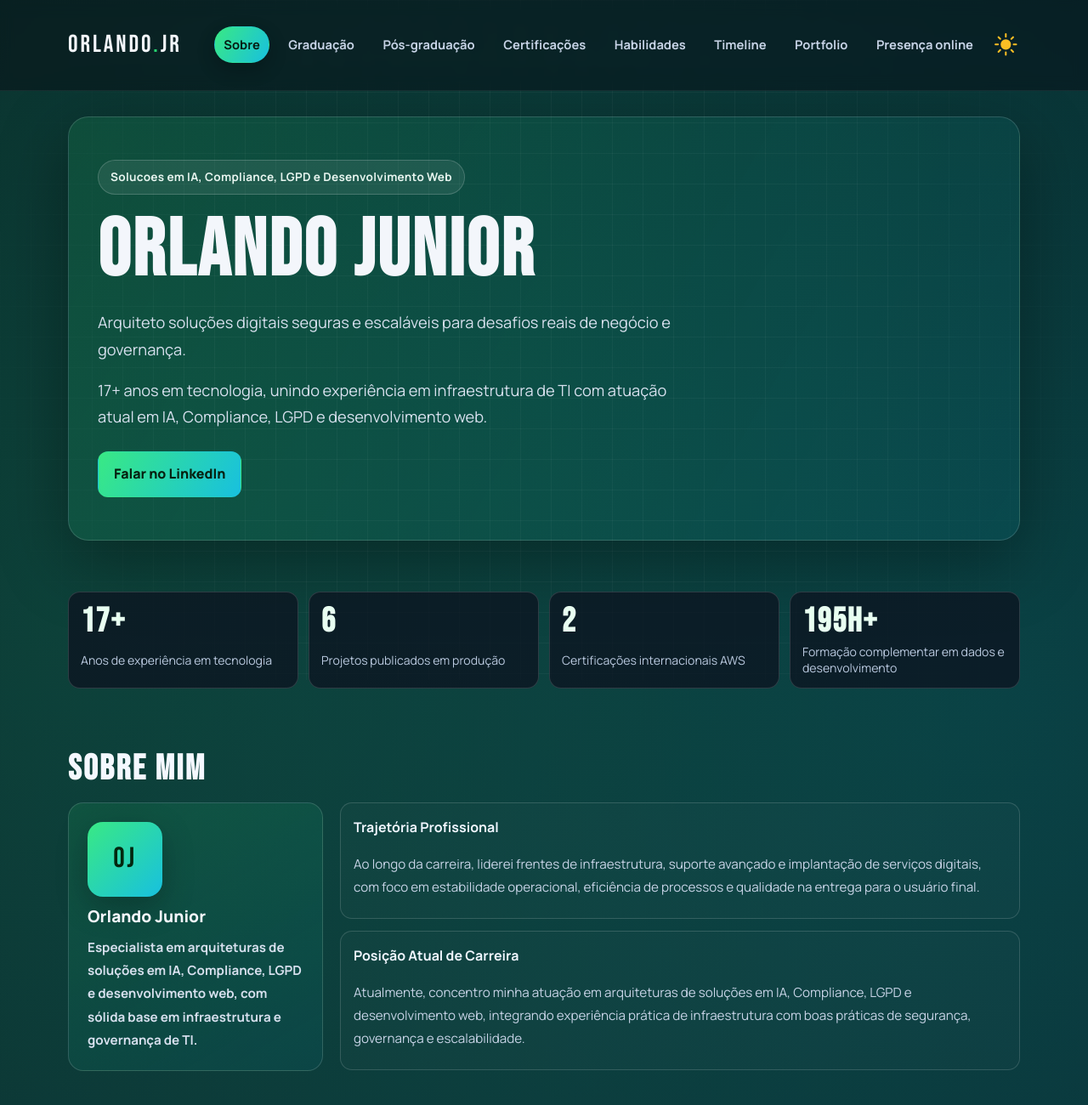
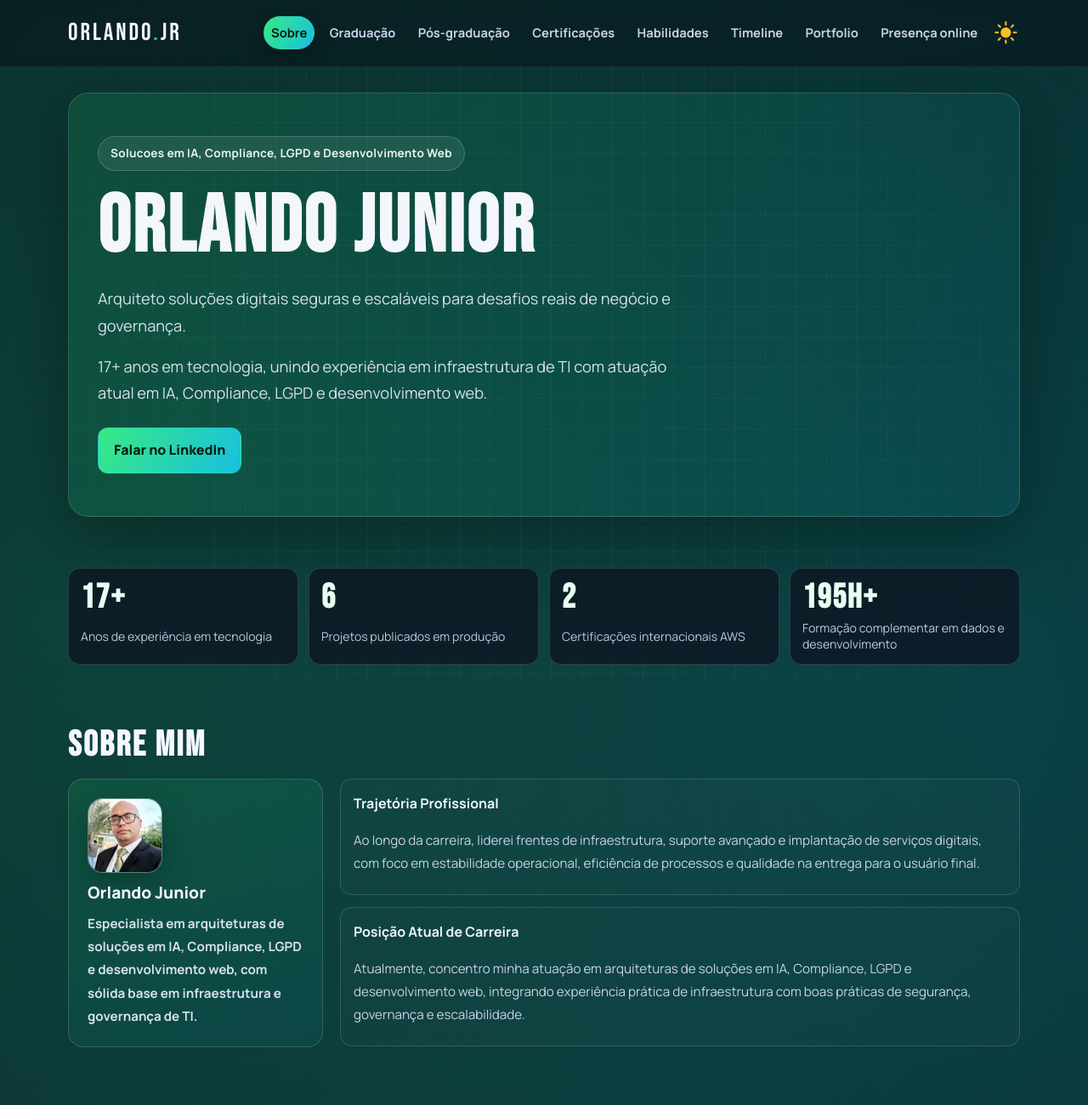
Before and after one commit to orlandojsjunior/orlandojsjunior.github.io, a plain HTML site: page index.html in a window 1280 px wide. Shown: the top 1300 px of the page at 85% size. Drawn offline with Linux system fonts and the light colour scheme.

Commit message:
feat(ui): adicionar foto de perfil e refinar header/menu

```diff
--- a/assets/css/style.css
+++ b/assets/css/style.css
@@ -123,7 +123,7 @@ button:focus-visible,
 }
 
 header {
-	padding: 28px 0;
+	padding: 14px 0;
 	position: sticky;
 	top: 0;
 	z-index: 20;
@@ -141,7 +141,7 @@ nav {
 	display: flex;
 	justify-content: space-between;
 	align-items: center;
-	gap: 20px;
+	gap: 12px;
 }
 
 .theme-btn {
@@ -216,7 +216,7 @@ html[data-theme="light"] .theme-icon {
 
 .nav-links {
 	display: flex;
-	gap: clamp(8px, 0.9vw, 16px);
+	gap: clamp(6px, 0.65vw, 12px);
 	flex-wrap: nowrap;
 	align-items: center;
 	justify-content: flex-end;
@@ -232,7 +232,7 @@ html[data-theme="light"] .theme-icon {
 .nav-links a {
 	text-decoration: none;
 	color: var(--muted);
-	padding: 8px 10px;
+	padding: 6px 8px;
 	white-space: nowrap;
 	border-radius: 999px;
 	transition: 0.25s ease;
@@ -416,13 +416,11 @@ h2 {
 	width: 88px;
 	height: 88px;
 	border-radius: 18px;
-	display: grid;
-	place-items: center;
-	font-family: "Bebas Neue", sans-serif;
-	font-size: 2.1rem;
-	letter-spacing: 0.08em;
-	color: #03270f;
-	background: linear-gradient(135deg, var(--brand-emerald-300), var(--brand-cyan-400));
+	display: block;
+	object-fit: cover;
+	object-position: center 22%;
+	border: 1px solid rgba(255, 255, 255, 0.24);
+	background: rgba(255, 255, 255, 0.08);
 	box-shadow: 0 12px 36px rgba(0, 0, 0, 0.25);
 }
 
--- a/index.html
+++ b/index.html
@@ -145,7 +145,15 @@
 			<h2>Sobre Mim</h2>
 			<div class="about-grid">
 				<article class="profile-card">
-					<div class="avatar" aria-hidden="true">OJ</div>
+					<img
+						class="avatar"
+						src="assets/imagens/IMG_20250208_172047_824.webp"
+						alt="Foto de perfil de Orlando Junior"
+						loading="lazy"
+						decoding="async"
+						width="88"
+						height="88"
+					>
 					<h3>Orlando Junior</h3>
 					<p>
 						<strong>Especialista em arquiteturas de soluções em IA, Compliance, LGPD e desenvolvimento web, com sólida base em infraestrutura e governança de TI.</strong>
```
Also changed, not shown: assets/imagens/IMG_20250208_172047_824.webp (added).
